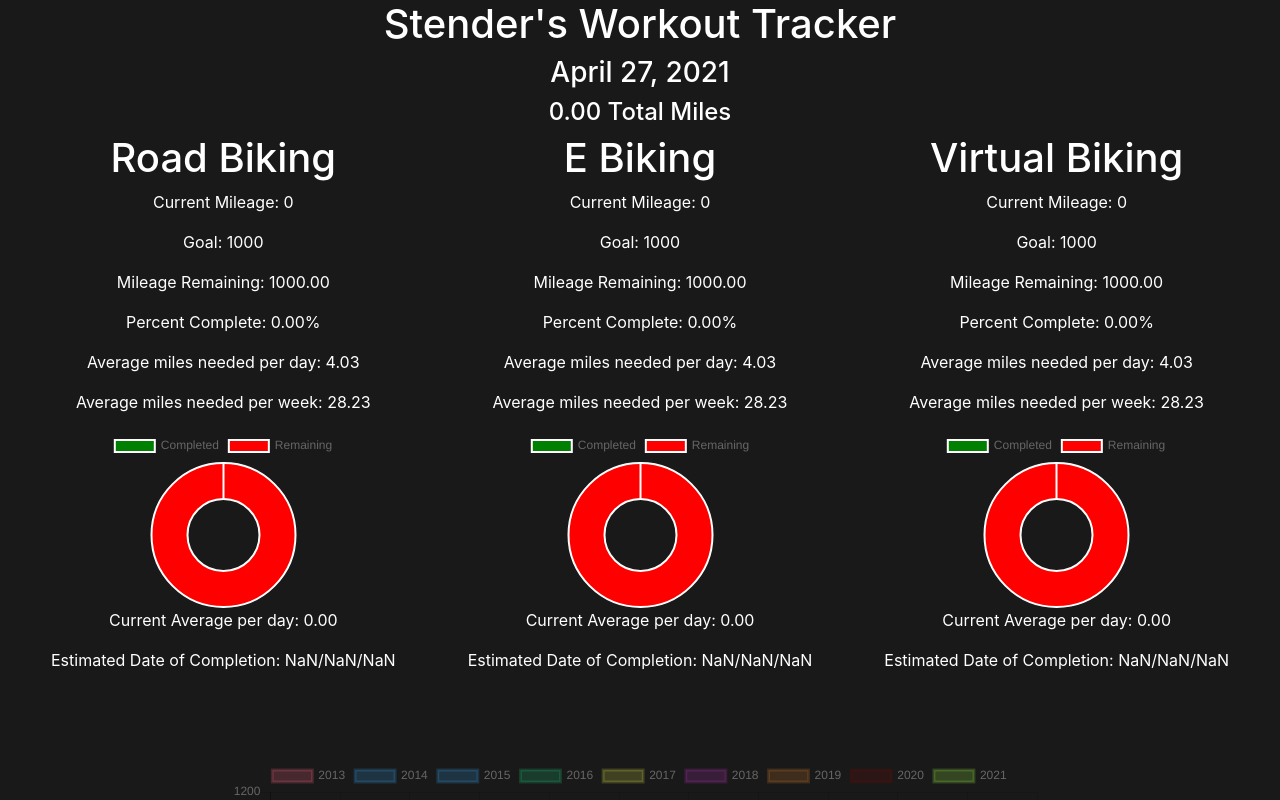
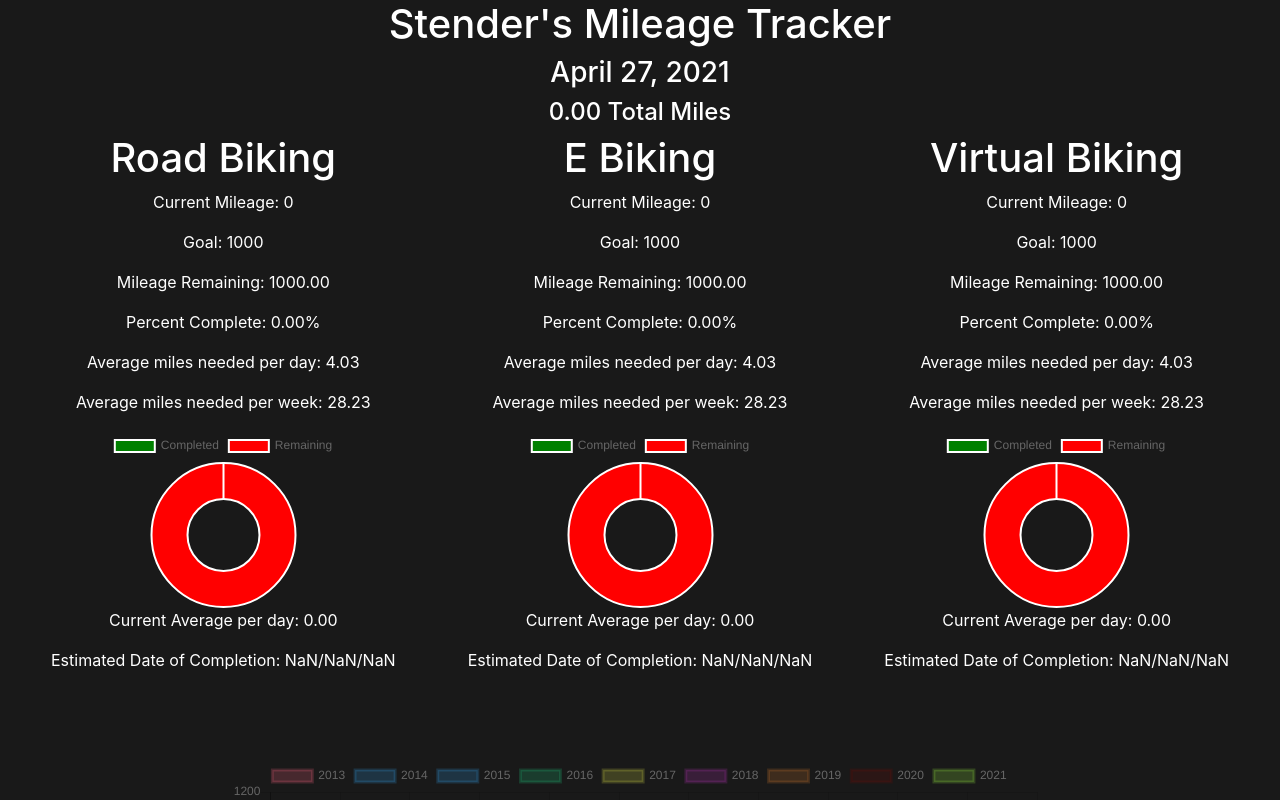
Before and after one commit to TheStender/TrackerApp, a React (Create React App) app: page / in a window 1280 px wide. Shown: the top 800 px of the page. Built offline with nearby package versions, Linux system fonts and the light colour scheme; no server answers.

Commit message:
testing change

```diff
--- a/src/App.js
+++ b/src/App.js
@@ -107,7 +107,7 @@ function App() {
 
   return (
     <div className="App" style={{backgroundColor: '#191919', color: 'white'}}>
-      <h1>Stender's Workout Tracker</h1>
+      <h1>Stender's Mileage Tracker</h1>
       <h3>{date}</h3>
       <h4>{ (parseFloat(distances.roadDistance) + parseFloat(distances.eDistance) + parseFloat(distances.virtualDistance)).toFixed(2) } Total Miles</h4>
       <div className="container-fluid">
```
